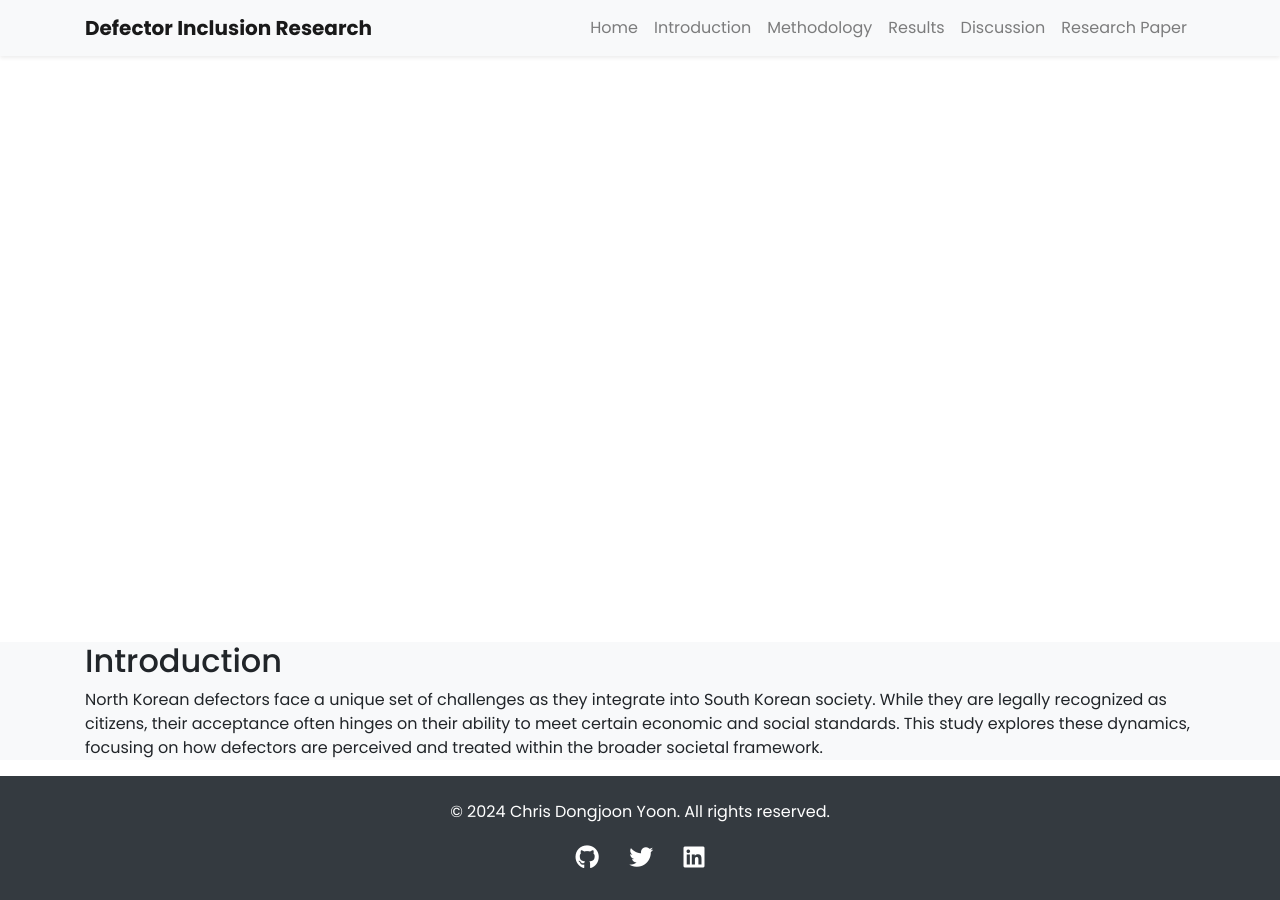
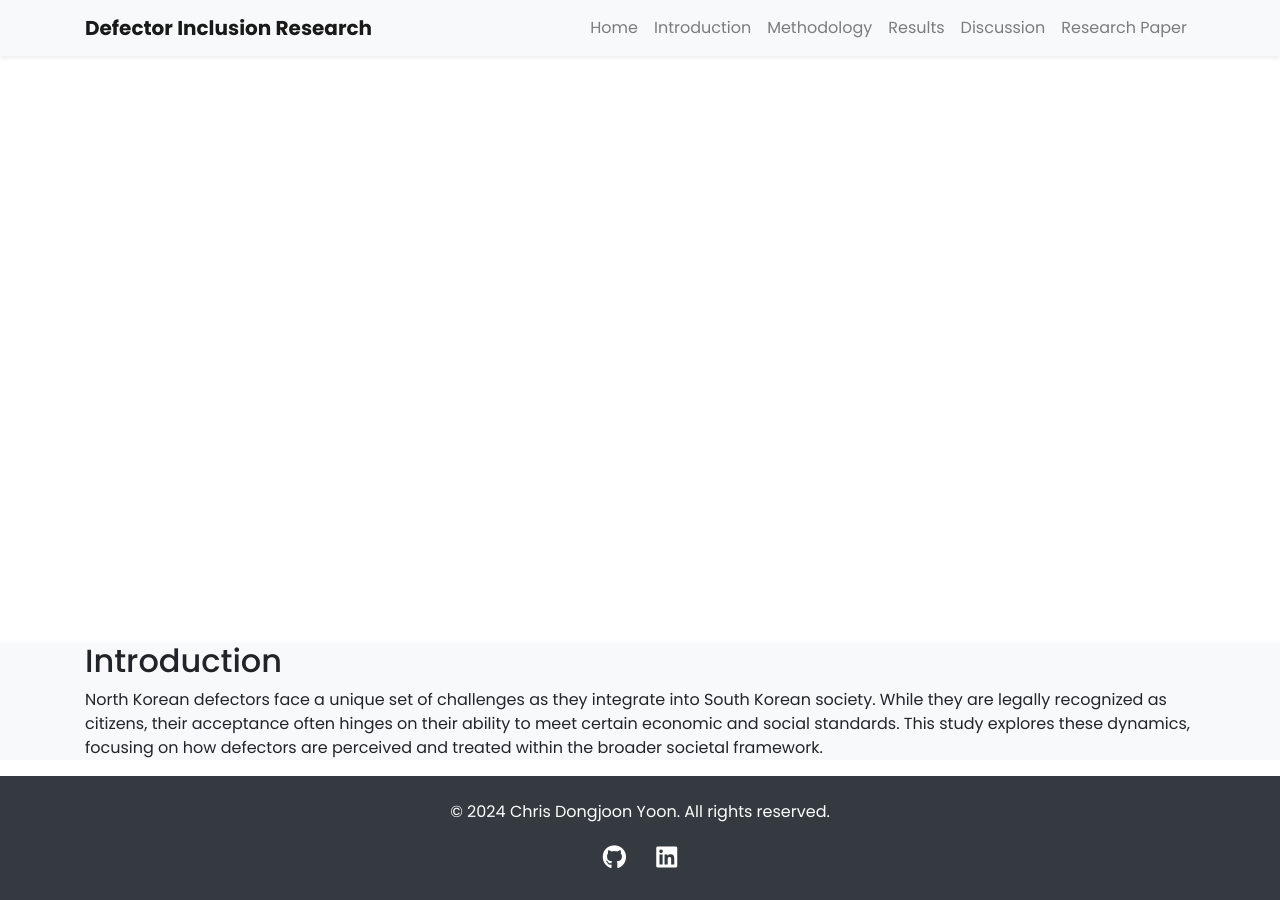
Before and after one commit to chrispyoon/consulting, a Jekyll site: the page built from introduction.md, in a window 1280 px wide and 900 px high, scrolled down 258 px. Built offline with Jekyll 4.4.1, drawn with Linux system fonts in a browser that asks for light colours; nearby versions of some CDN libraries.

Commit message:
Update default.html

```diff
--- a/_layouts/default.html
+++ b/_layouts/default.html
@@ -49,9 +49,8 @@
     <div class="container text-center">
       <p>&copy; 2024 Chris Dongjoon Yoon. All rights reserved.</p>
       <div class="social-links">
-        <a href="https://github.com/your-github" class="text-white mr-3"><i class="fab fa-github"></i></a>
-        <a href="https://twitter.com/your-twitter" class="text-white mr-3"><i class="fab fa-twitter"></i></a>
-        <a href="https://linkedin.com/in/your-linkedin" class="text-white"><i class="fab fa-linkedin"></i></a>
+        <a href="https://github.com/chrispyoon" class="text-white mr-3"><i class="fab fa-github"></i></a>
+        <a href="https://linkedin.com/in/chrisdyoon" class="text-white"><i class="fab fa-linkedin"></i></a>
       </div>
     </div>
   </footer>
```
